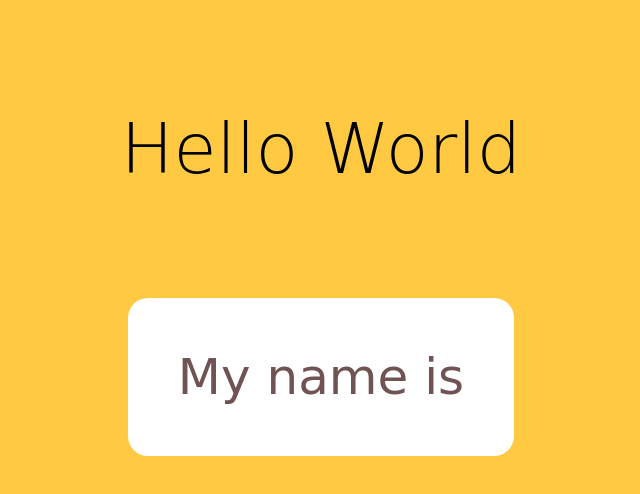
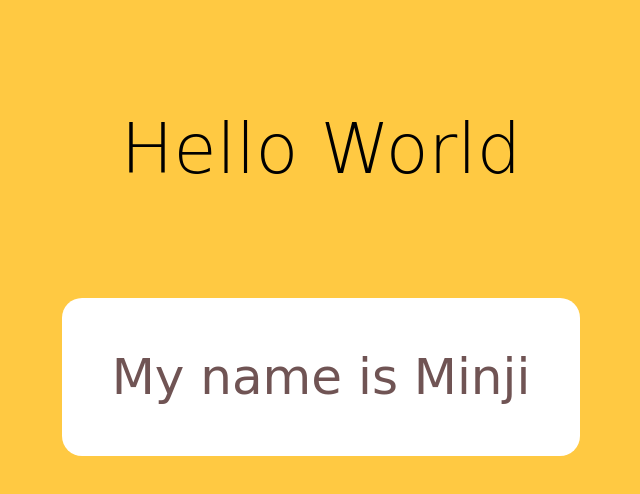
Before and after one commit to Jin021218/gitpractice, a plain HTML site: page index.html in a window 1280 px wide. Shown: the whole page, without its empty margins (319-959 px from the left). Drawn offline with Linux system fonts and the light colour scheme.

Commit message:
put my name in the commented area

```diff
--- a/index.html
+++ b/index.html
@@ -10,7 +10,7 @@
 
     <h2>Hello World</h2>
     <button onclick="changeBackgroundColor()">
-        <h3>My name is <!-- your name here --></h3>
+        <h3>My name is Minji</h3>
     </button>
 
     <script src="script.js"></script>
```
